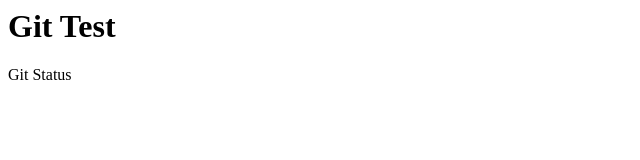
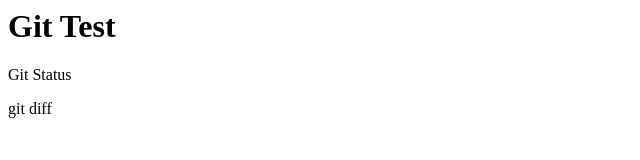
Before and after one commit to doyou1/gittest, a plain HTML site: page index.html in a window 1280 px wide. Shown: the full height of the page, 0-640 px from the left. Drawn offline with Linux system fonts and the light colour scheme.

Commit message:
git diff : git add 전 변경사항 출력(스테이지X) / git diff --staged git add 후 변경사항 출력(스테이지O)

```diff
--- a/index.html
+++ b/index.html
@@ -1,2 +1,3 @@
 <h1>Git Test</h1>
 <p>Git Status</p>
+<div>git diff</div>
```
